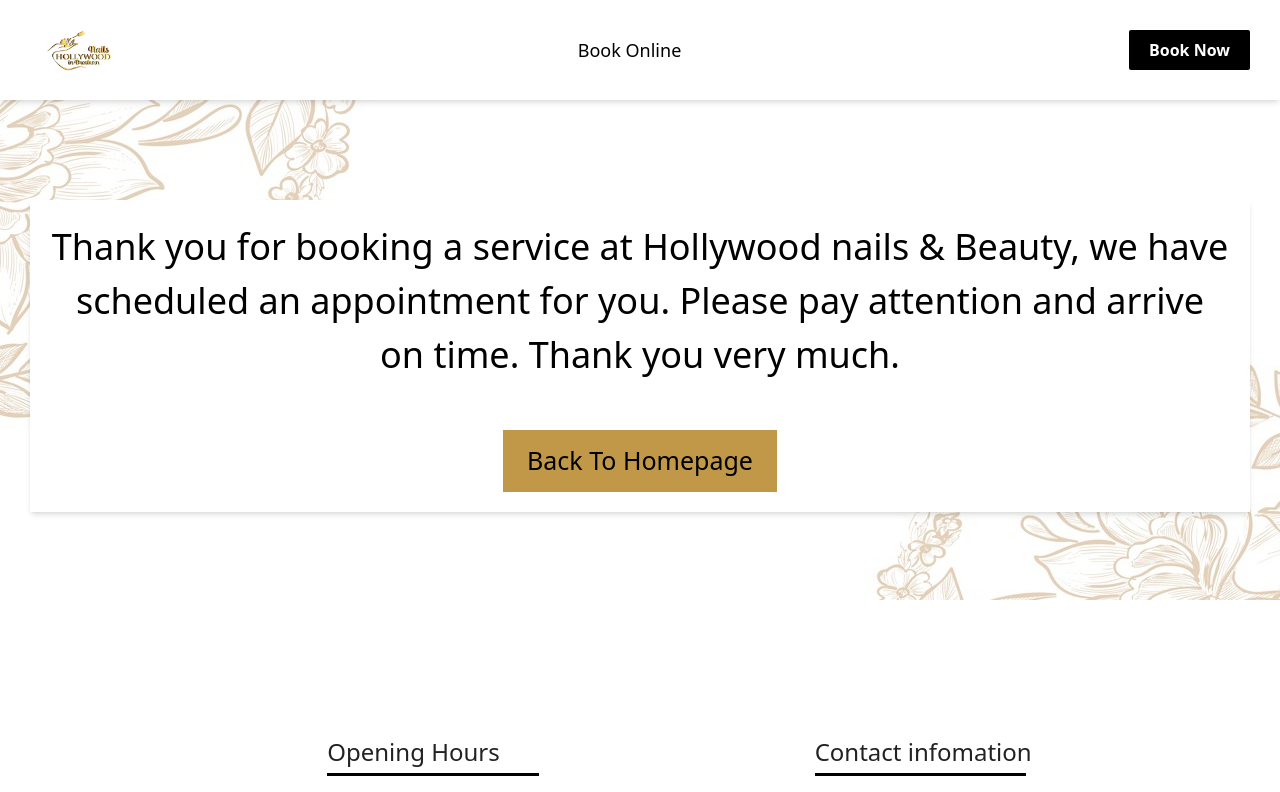
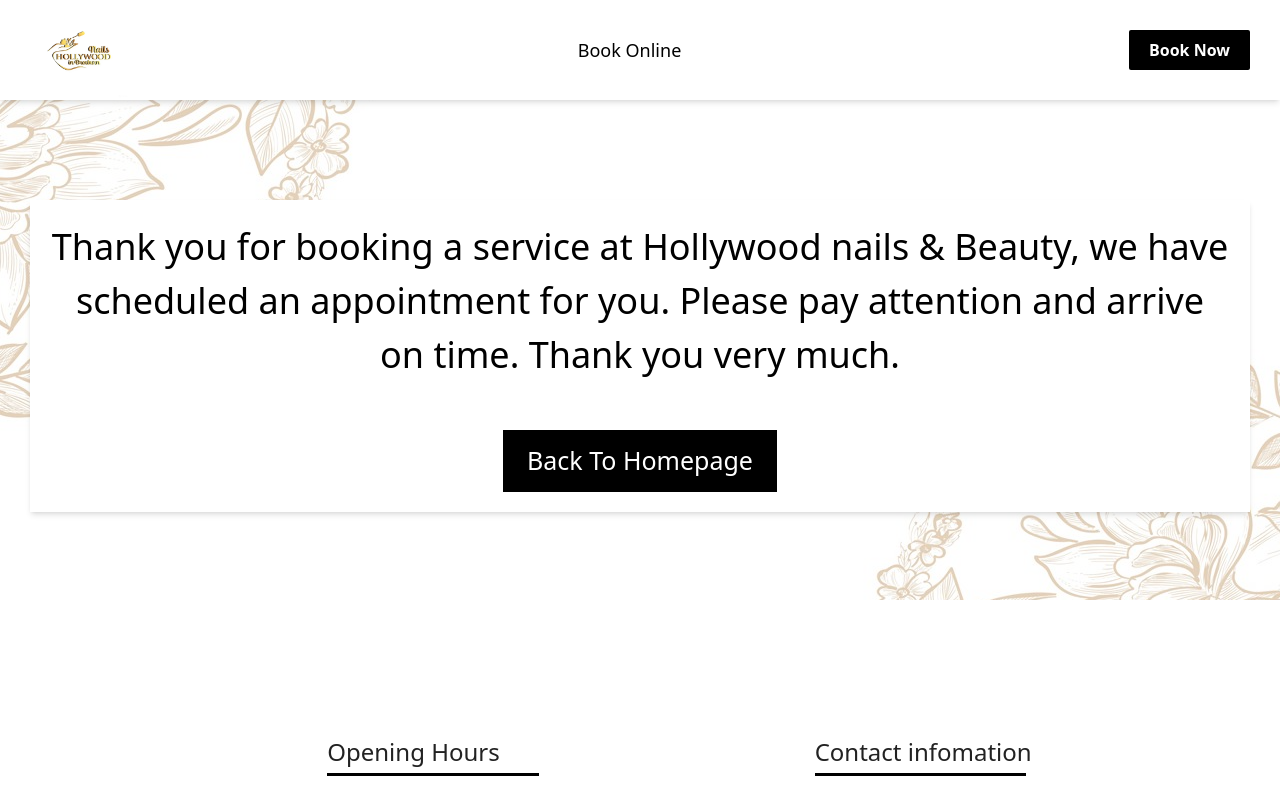
Before and after one commit to kenn0419/nail, a React (Vite) app: page /thank-you in a window 1280 px wide. Shown: the top 792 px of the page. Built offline with nearby package versions, Linux system fonts and the light colour scheme; a web font is replaced by a local one.

Commit message:
fix last one

```diff
--- a/src/public/Thanks.jsx
+++ b/src/public/Thanks.jsx
@@ -8,7 +8,7 @@ const Thanks = () => {
             <div className='absolute inset-0 z-1 bg-[#fff] opacity-70'></div>
             <div className='bg-[#fff] relative z-[5] mt-[100px] flex flex-col justify-center items-center gap-12 w-main mx-auto p-5 shadow-md tablet:w-[100%] phone:w-[100%]'>
                 <h4 className='text-[36px] text-center'>Thank you for booking a service at Hollywood nails & Beauty, we have scheduled an appointment for you. Please pay attention and arrive on time. Thank you very much.</h4>
-                <Link to={`/${path.HOME}`} className='px-6 py-3 bg-main text-[25px]'>Back To Homepage</Link>
+                <Link to={`/${path.HOME}`} className='px-6 py-3 bg-[#000] text-[#fff] text-[25px]'>Back To Homepage</Link>
             </div>
             <div className='mb-[200px]'></div>
         </div>
```
